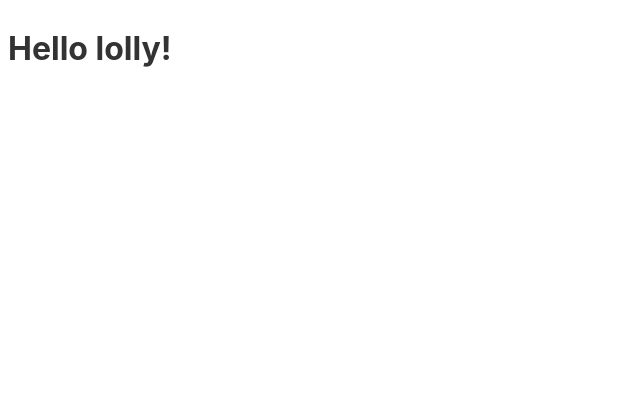
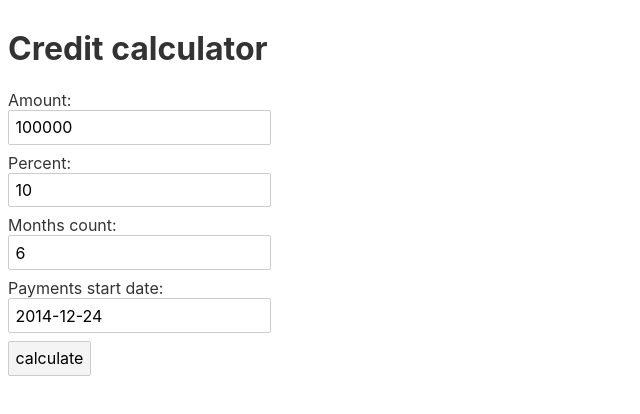
Before and after one commit to DaggerJackfast/credit-calculator, a Svelte app: page / in a window 1280 px wide. Shown: the top 414 px of the page, without its empty margins (0-640 px from the left). Built offline with nearby package versions, Linux system fonts and the light colour scheme.

Commit message:
Add base minimal form without styles

```diff
--- a/src/App.svelte
+++ b/src/App.svelte
@@ -1,5 +1,51 @@
 <script>
-	let name = 'lolly';
+  import {AnnuityCalculator, DifferentialCalculator} from './calculating.js';
+  let amount = 100000;
+  let percent = 10;
+  let monthsCount = 6;
+  let startDate = '2014-12-24';
+  let payments = [];
+  const annuity = new AnnuityCalculator();
+  function handleSubmit() {
+    payments = annuity.calculate(amount, percent, monthsCount, startDate);
+  }
 </script>
+<style>
 
-<h1>Hello {name}!</h1>
+</style>
+<div>
+  <h1>Credit calculator</h1>
+  <div class="caclulator">
+    <form class="form caclucalator-form" on:submit|preventDefault={handleSubmit}>
+      <div class="input-group">
+        <label for="amount" class="form-label">Amount: </label>
+        <input id="amount" name="amount" type="number" class="form-input" bind:value={amount}/>
+      </div>
+      <div class="input-group">
+        <label for="percent" class="form-label">Percent: </label>
+        <input id="percent" name="percent" type="number" class="form-input" bind:value={percent}/>
+      </div>
+      <div class="input-group">
+        <label for="months-count" class="form-label">Months count: </label>
+        <input id="months-count" name="months-count" type="number" class="form-input" bind:value={monthsCount}/>
+      </div>
+      <div class="input-group">
+        <label for="start-date" class="form-label">Payments start date: </label>
+        <input id="start-date" name="start-date" type="text" class="form-input" bind:value={startDate}/>
+      </div>
+      <button type="submit" class="form-button">calculate</button>
+    </form>
+	<div class="results">
+      {#each payments as {monthlyPayment, loanBalance, percents, mainDebt, date}, index}
+        <div class="payment">
+          <span>{index+1}</span>
+          <span>{monthlyPayment}</span>
+          <span>{loanBalance}</span>
+          <span>{percents}</span>
+          <span>{mainDebt}</span>
+          <span>{date}</span>
+        </div>
+      {/each}
+	</div>
+  </div>
+</div>
```
